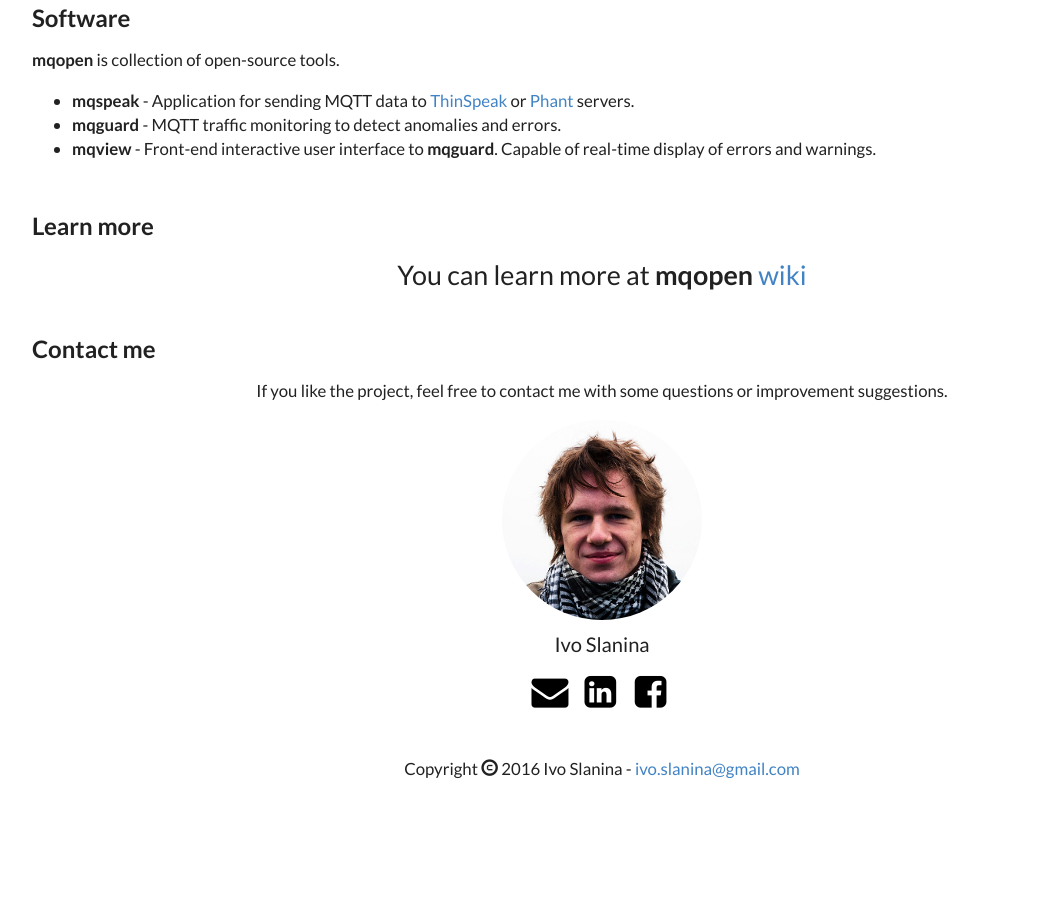
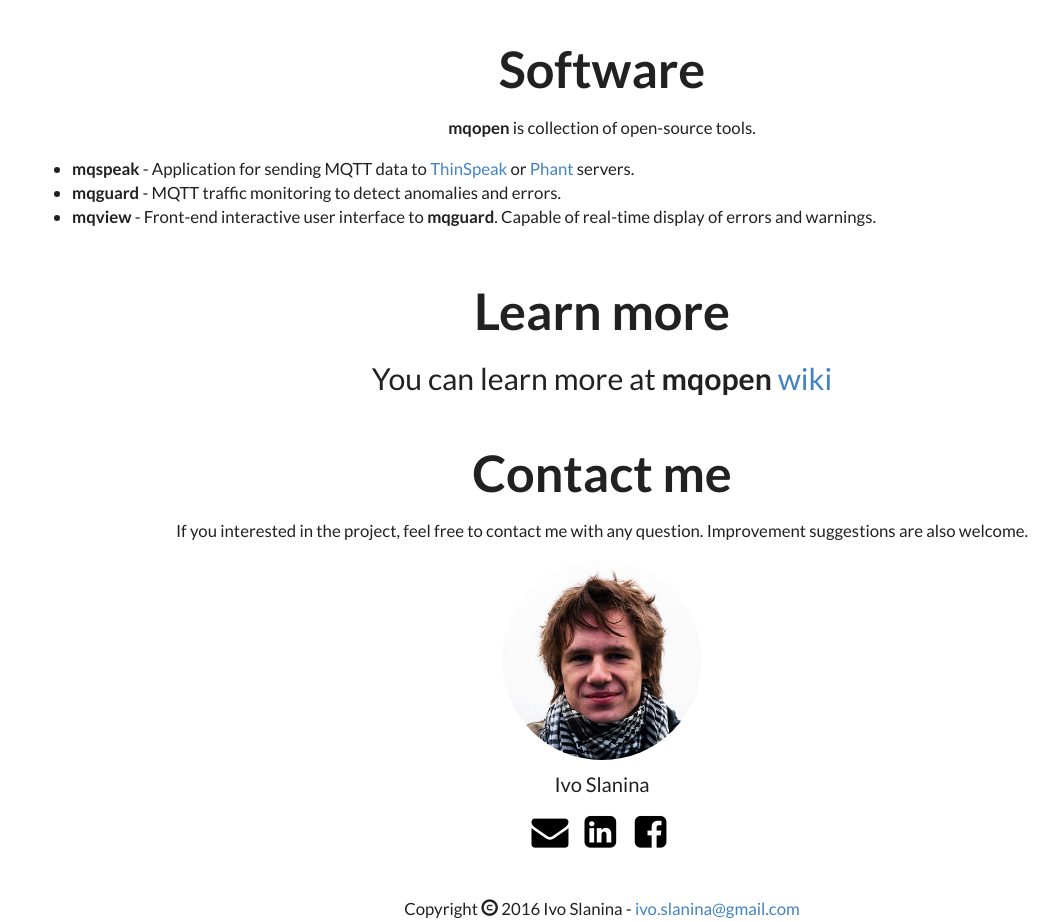
Before and after one commit to mqopen/mqopen-website, a plain HTML site: page site/index.html in a window 1280 px wide. Shown: the part 1137-2058 px from the top of the page, without its empty margins (38-1096 px from the left). Before the commit the page ends 1918 px from the top, so only its background shows below. Drawn offline with nearby package versions, Linux system fonts and the light colour scheme.

Commit message:
Site update.

```diff
--- a/site/css/style.css
+++ b/site/css/style.css
@@ -1,6 +1,10 @@
 body {
     padding-top: 51px;
     font-size: 1.2em;
+}
+
+h2 {
+    font-size: 3em;
 }
 
 .carousel-inner > .item {
@@ -26,8 +30,8 @@ body {
     font-size: 8em;
 }
 
-.mqopen-learn {
-    font-size: 1.6em;
+.mqopen-learn-wiki {
+    font-size: 1.8em;
 }
 
 .component-icon {
--- a/site/index.html
+++ b/site/index.html
@@ -62,7 +62,7 @@
                 </div>
             </div>
         </div>
-        <div class="mqopen-about spacer">
+        <div class="mqopen-about spacer text-center">
             <div class="container">
                 <h2>About</h2>
                 <div class="row text-justify">
@@ -98,10 +98,11 @@
                 </div>
             </div>
         </div>
-        <div class="mqopen-tools spacer">
+        <div class="mqopen-tools spacer text-center">
             <div class="container">
                 <h2>Software</h2>
                 <p><strong>mqopen</strong> is collection of open-source tools.</p>
+                <div class="text-left">
                     <ul>
                         <li><strong>mqspeak</strong> - Application for sending MQTT data to <a href="https://thingspeak.com/">ThinSpeak</a> or <a href="http://phant.io/">Phant</a> servers.</li>
                         <li><strong>mqguard</strong> - MQTT traffic monitoring to detect anomalies and errors.</li>
@@ -109,26 +110,23 @@
                     </ul>
                 </div>
             </div>
-        <div class="mqopen-learn spacer">
+        </div>
+        <div class="mqopen-learn spacer text-center">
             <div class="container">
                 <h2>Learn more</h2>
-                <div class="text-center">
-                    <p>You can learn more at <strong>mqopen</strong> <a href="http://wiki.mqopen.org/">wiki</a></p>
+                <p class="mqopen-learn-wiki">You can learn more at <strong>mqopen</strong> <a href="http://wiki.mqopen.org/">wiki</a></p>
             </div>
         </div>
-        </div>
-        <div class="mqopen-contact spacer">
+        <div class="mqopen-contact spacer text-center">
             <div class="container">
                 <h2>Contact me</h2>
-                <div class="text-center">
-                    <p>If you like the project, feel free to contact me with some questions or improvement suggestions.</p>
+                <p>If you interested in the project, feel free to contact me with any question. Improvement suggestions are also welcome.</p>
                 <img class="img-circle" src="img/ivoslanina.jpg">
                 <p class="name">Ivo Slanina</p>
                 <a class="link-contact" href="mailto:ivo.slanina@gmail.com"><i class="mail icon"></i></a>
                 <a class="link-contact" href="https://cz.linkedin.com/in/ivo-slanina-722a756b
 "><i class="linkedin square icon"></i></a>
                 <a class="link-contact" href="https://www.facebook.com/ivos.slanina"><i class="facebook square icon"></i></a>
-                </div>
             </div>
         </div>
         <div class="mqopen-copyright spacer">
```
Lines whose indentation alone changed are shown as unchanged.
